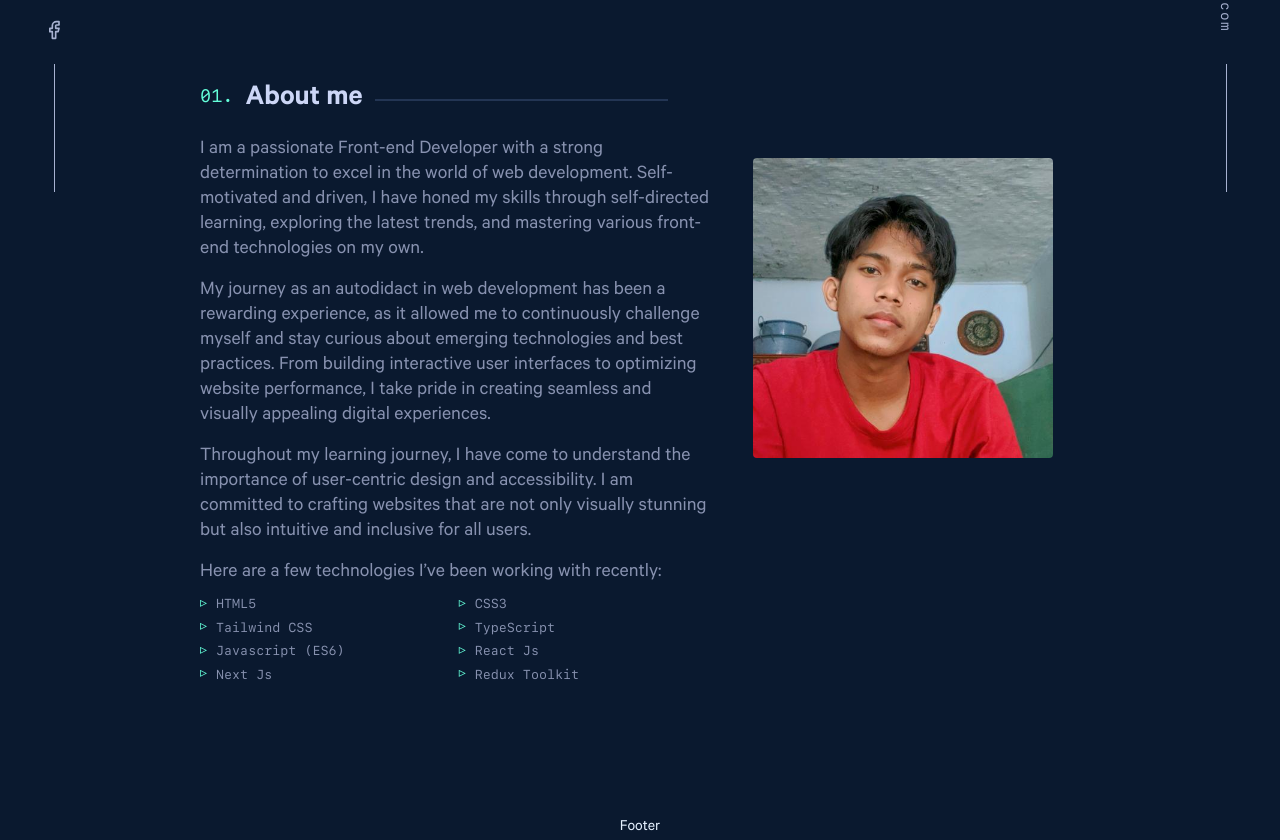
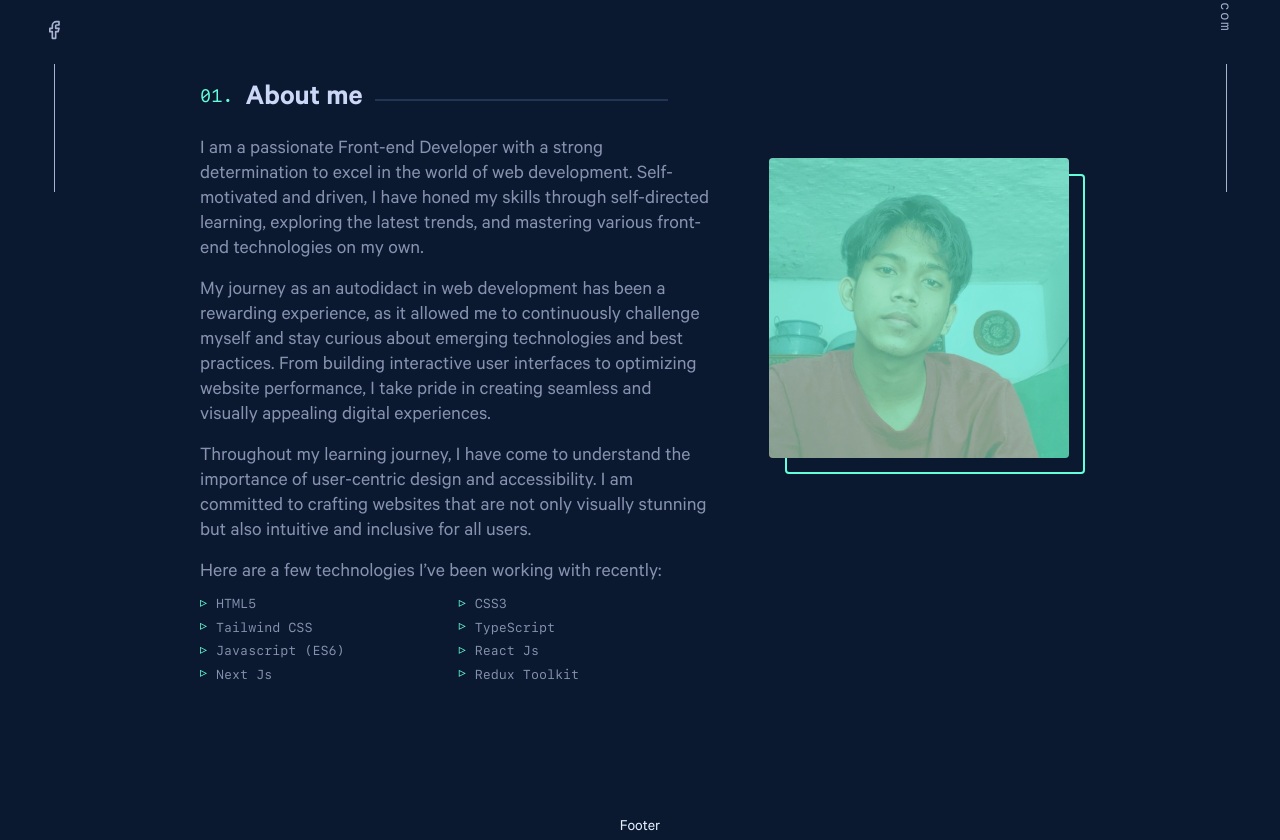
Before and after one commit to bwafi/syahroni-bawafi, a Next.js app: page / in a window 1280 px wide. Shown: the part 608-1448 px from the top of the page. Built offline with nearby package versions, Linux system fonts and the light colour scheme.

Commit message:
adding image section

```diff
--- a/components/About.tsx
+++ b/components/About.tsx
@@ -19,7 +19,7 @@ const About = () => {
       <h1 className="w-full flex items-center relative gap-3 text-lightes-slate text-3xl font-calibre font-semibold before:content-['01.'] before:relative before:bottom-1 before:text-green before:font-sfMono before:text-lg before:font-normal after:content-[''] after:block after:relative after:h-[2px] after:w-4/12 after:bg-lightes-navy">
         About me
       </h1>
-      <div className="flex gap-10">
+      <div className="flex gap-14">
         <div className="text-slate my-5 w-7/12">
           <p className="text-xl leading-tight mb-4">
             I am a passionate Front-end Developer with a strong determination to
@@ -53,13 +53,13 @@ const About = () => {
             ))}
           </ul>
         </div>
-        <div className="w-[300px] h-[300px]">
+        <div className="rounded group relative mt-10 w-[300px] h-[300px] before:z-20 before:content-[''] before:rounded before:w-full before:h-full before:absolute before:bg-green/60 after:content-[''] after:rounded after:absolute after:w-full after:h-full after:border-2 after:border-green after:top-4 after:left-4 hover:before:bg-transparent hover:after:translate-x-1 hover:after:translate-y-1 after:transition-all after:ease-button before:transition-opacity">
           <Image
             src={"/image/me.jpg"}
             alt="Syahroni Bawafi"
             width={300}
             height={300}
-            className="rounded mt-10"
+            className="rounded absolute z-10 group-hover:-translate-y-1 group-hover:-translate-x-1 transition-transform"
           />
         </div>
       </div>
```
